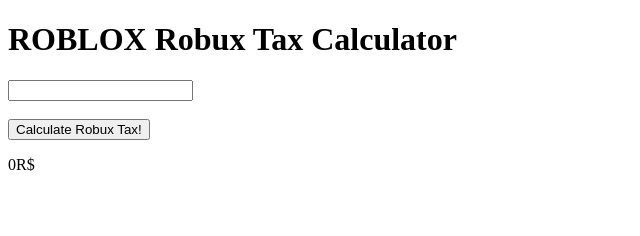
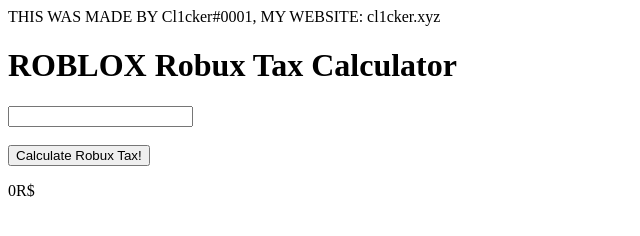
Before and after one commit to Cl1cker0/roblox-calculator, a plain HTML site: page index.html in a window 1280 px wide. Shown: the whole page, without its empty margins (0-640 px from the left). Drawn offline with Linux system fonts and the light colour scheme.

Commit message:
Update index.html

```diff
--- a/index.html
+++ b/index.html
@@ -1,7 +1,7 @@
 <!DOCTYPE html>
 <html>
 <body>
-
+THIS WAS MADE BY Cl1cker#0001, MY WEBSITE: cl1cker.xyz
 <h1>ROBLOX Robux Tax Calculator</h1>
 
 <input type="text" id="input" name="input"><br><br>
```
